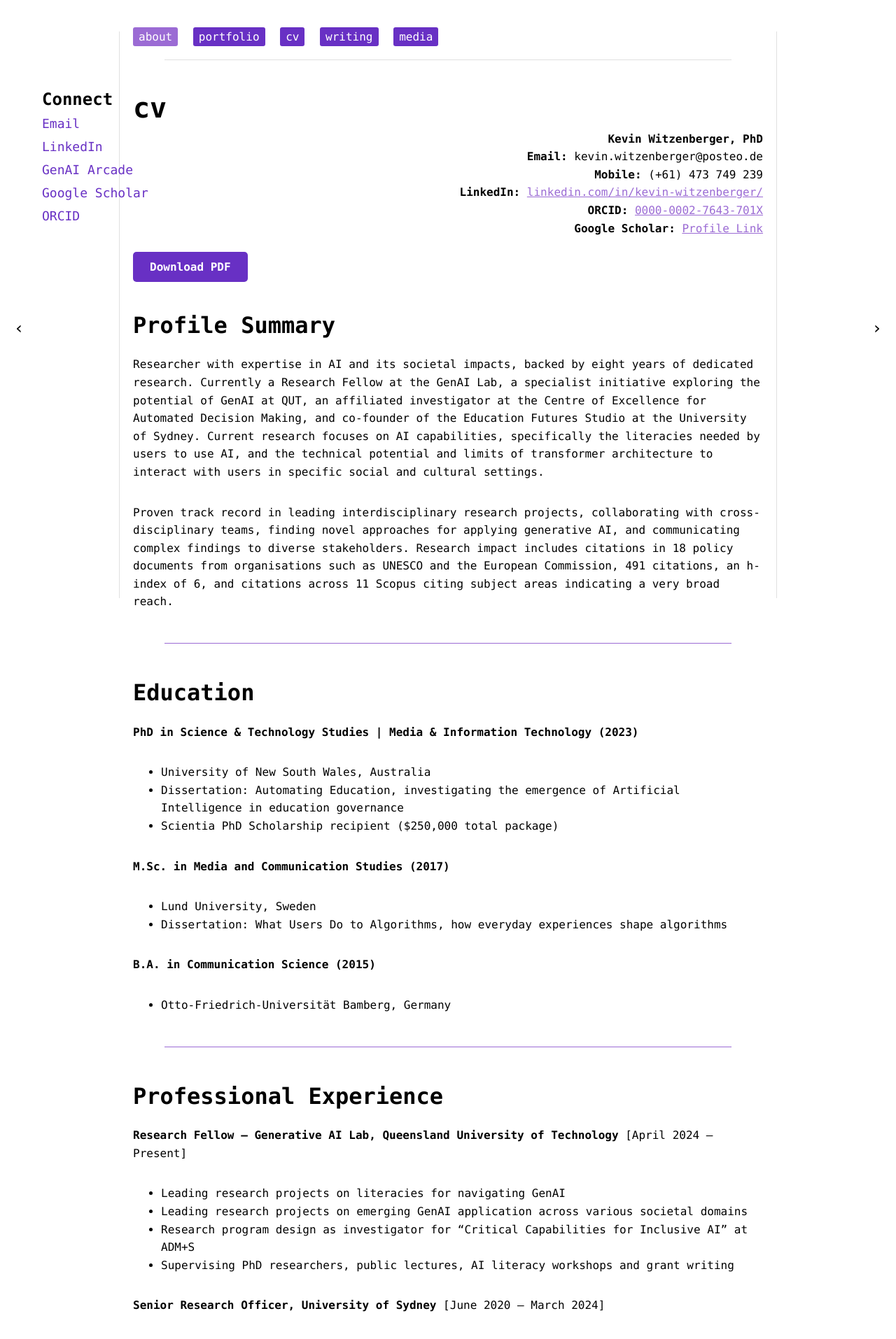
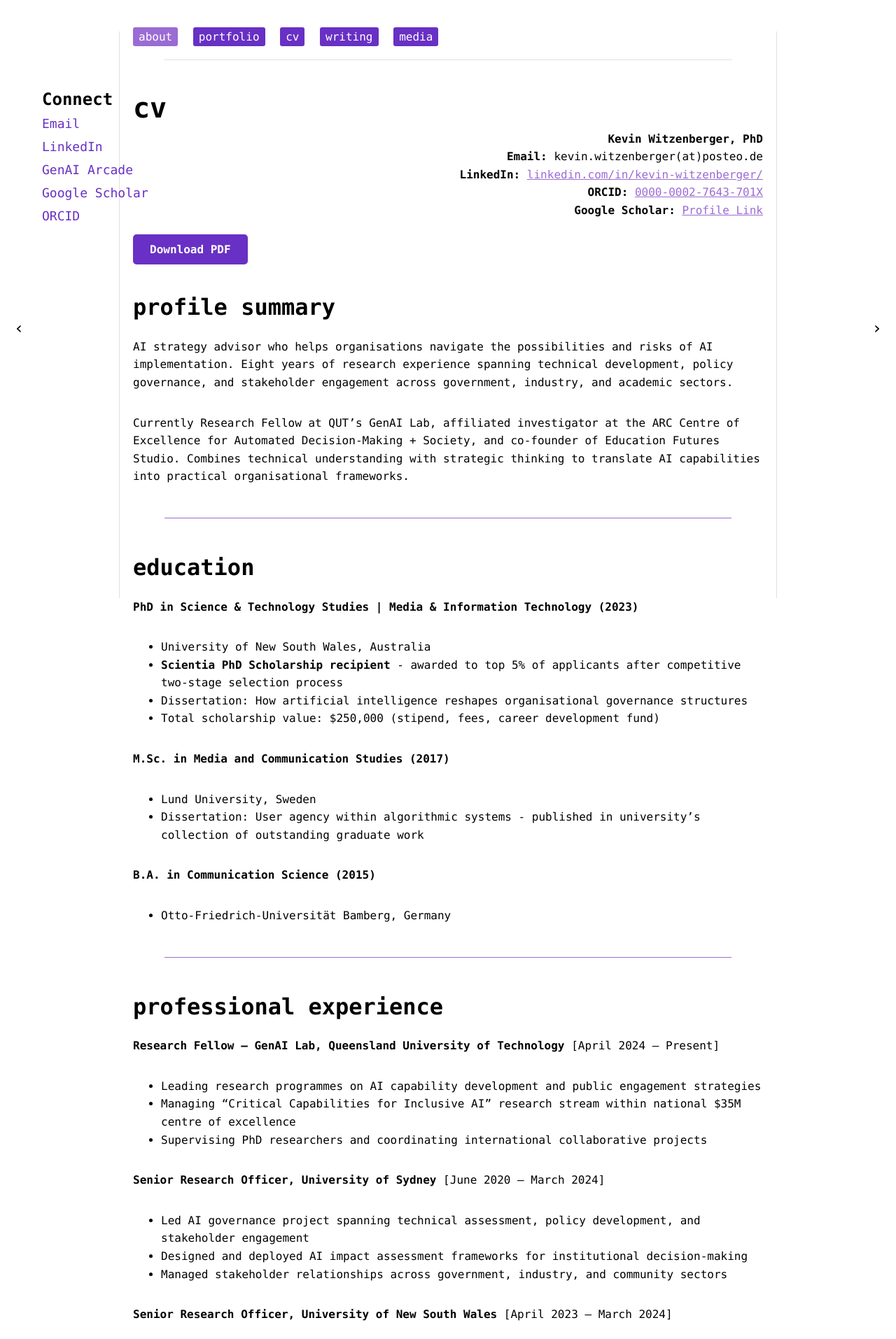
Before and after one commit to kevinwtz404/kevin-witzenberger, a Jekyll site: the page built from cv.md, in a window 1280 px wide. Shown: the top 1914 px of the page at 70% size. Built offline with Jekyll 4.4.1, drawn with Linux system fonts in a browser that asks for light colours; some of the changed text lies outside the part shown.

Commit message:
push to publish

```diff
--- a/_layouts/default.html
+++ b/_layouts/default.html
@@ -110,12 +110,13 @@
 }
 
 .headshot {
-    max-width: 400px;  /* Bigger on desktop */
+    max-width: 300px;  /* Bigger on desktop */
     width: auto;
     height: auto;
     border-radius: 8px;
+    margin-top: 20px;
     margin-left: auto;
-    margin-right: 0;   /* This aligns it right */
+    margin-right: 50px;   /* This aligns it right */
     margin-bottom: 20px;
     display: block;
 }
--- a/cv.md
+++ b/cv.md
@@ -6,8 +6,7 @@ title: cv
 # cv
 <div class="contact-info">
   <strong>Kevin Witzenberger, PhD</strong><br>
-  <strong>Email:</strong> kevin.witzenberger@posteo.de<br>
-  <strong>Mobile:</strong> (+61) 473 749 239<br>
+  <strong>Email:</strong> kevin.witzenberger(at)posteo.de<br>
   <strong>LinkedIn:</strong> <a href="https://linkedin.com/in/kevin-witzenberger/">linkedin.com/in/kevin-witzenberger/</a><br>
   <strong>ORCID:</strong> <a href="https://orcid.org/0000-0002-7643-701X">0000-0002-7643-701X</a><br>
   <strong>Google Scholar:</strong> <a href="https://scholar.google.com.au/citations?user=rzyG0ucAAAAJ&hl=en">Profile Link</a>
@@ -34,120 +33,126 @@ title: cv
   </a>
 </div>
 
+## profile summary
 
-## Profile Summary
+AI strategy advisor who helps organisations navigate the possibilities and risks of AI implementation. Eight years of research experience spanning technical development, policy governance, and stakeholder engagement across government, industry, and academic sectors.
 
-Researcher with expertise in AI and its societal impacts, backed by eight years of dedicated research. Currently a Research Fellow at the GenAI Lab, a specialist initiative exploring the potential of GenAI at QUT, an affiliated investigator at the Centre of Excellence for Automated Decision Making, and co-founder of the Education Futures Studio at the University of Sydney. Current research focuses on AI capabilities, specifically the literacies needed by users to use AI, and the technical potential and limits of transformer architecture to interact with users in specific social and cultural settings.
-
-Proven track record in leading interdisciplinary research projects, collaborating with cross-disciplinary teams, finding novel approaches for applying generative AI, and communicating complex findings to diverse stakeholders. Research impact includes citations in 18 policy documents from organisations such as UNESCO and the European Commission, 491 citations, an h-index of 6, and citations across 11 Scopus citing subject areas indicating a very broad reach.
+Currently Research Fellow at QUT's GenAI Lab, affiliated investigator at the ARC Centre of Excellence for Automated Decision-Making + Society, and co-founder of Education Futures Studio. Combines technical understanding with strategic thinking to translate AI capabilities into practical organisational frameworks.
 
 ---
 
-## Education
+## education
 
 **PhD in Science & Technology Studies | Media & Information Technology (2023)**
 - University of New South Wales, Australia
-- Dissertation: Automating Education, investigating the emergence of Artificial Intelligence in education governance
-- Scientia PhD Scholarship recipient ($250,000 total package)
+- **Scientia PhD Scholarship recipient** - awarded to top 5% of applicants after competitive two-stage selection process
+- Dissertation: How artificial intelligence reshapes organisational governance structures
+- Total scholarship value: $250,000 (stipend, fees, career development fund)
 
 **M.Sc. in Media and Communication Studies (2017)**
 - Lund University, Sweden
-- Dissertation: What Users Do to Algorithms, how everyday experiences shape algorithms
+- Dissertation: User agency within algorithmic systems - published in university's collection of outstanding graduate work
 
 **B.A. in Communication Science (2015)**
 - Otto-Friedrich-Universität Bamberg, Germany
 
 ---
 
-## Professional Experience
+## professional experience
 
-**Research Fellow – Generative AI Lab, Queensland University of Technology** [April 2024 – Present]
-- Leading research projects on literacies for navigating GenAI
-- Leading research projects on emerging GenAI application across various societal domains
-- Research program design as investigator for "Critical Capabilities for Inclusive AI" at ADM+S
-- Supervising PhD researchers, public lectures, AI literacy workshops and grant writing
+**Research Fellow – GenAI Lab, Queensland University of Technology** [April 2024 – Present]
+- Leading research programmes on AI capability development and public engagement strategies
+- Managing "Critical Capabilities for Inclusive AI" research stream within national $35M centre of excellence
+- Supervising PhD researchers and coordinating international collaborative projects
 
 **Senior Research Officer, University of Sydney** [June 2020 – March 2024]
-- Led the project on Artificial Intelligence and Technical Democracy in Education
-- Designed AI impact assessment toolkits for education
-- Advised the NSW Department of Education & Green party in Berlin on AI governance
+- Led AI governance project spanning technical assessment, policy development, and stakeholder engagement
+- Designed and deployed AI impact assessment frameworks for institutional decision-making
+- Managed stakeholder relationships across government, industry, and community sectors
 
 **Senior Research Officer, University of New South Wales** [April 2023 – March 2024]
-- Led publication efforts on right to repair and circular economy concerning digital technology
-- Published white papers and interdisciplinary research projects on digital health technology
+- Directed research initiatives on technology governance and digital policy
+- Published strategic analysis for government and industry on emerging technology regulation
 
-**Lecturer, Convenor & Tutor, School of Arts and Media, UNSW** [May 2021 – March 2024]
-- Lectured, tutored & developed courses on Media, Culture & Technology, Working with Data and Media Futures
-- Coordinated courses for 100+ students per semester
-- Supervised 2 PhD students
+**Lecturer & Course Convenor, University of New South Wales** [May 2021 – March 2024]
+- Developed and delivered courses on technology, data analysis, and digital futures to 100+ students per semester
+- Supervised research projects and mentored emerging researchers
 
 **Freelance Journalist, Spiegel.de** [2014 – 2016]
-- Published articles including "Operation Shamrock," "Ozon Hole Controversies," and "Tomas Reichental"
-- German-language publications for major German media outlet
+- Investigative journalism for major German media outlet
+- Published articles including "Operation Shamrock," "Ozone Hole Controversies," and profile interviews
 
 ---
 
-## Key Skills
+## key achievements
 
-**Research & Analysis**
-- Project Management: Managed international stakeholder communication for a $40M AUD Centre of Excellence grant application
-- Interdisciplinary Research: Collaborated with engineering, humanities, and computer science disciplines
-- Data Analysis & Methodology Innovation: Designed and published multiple research studies with novel methodologies
+**grant leadership & project management**
+- **Co-Chief Investigator, ARC Discovery Project:** $512,000 for "Generative AI and the future of academic writing and publishing" (2025-2027)
+- **Contributed to $38M research proposal development:** Coordinated partnerships across tech companies, telecommunications, humanitarian organisations, public institutions, and international universities
 
-**Communication & Leadership**
-- Stakeholder Communication: Presented research to policymakers, academics and industry
-- Grant Writing & Fundraising: Secured $512k AUD ARC Discovery Project as Co-Chief Investigator
-- Public Engagement: Contributing to The Conversation and other platforms for public understanding
+**policy impact & government advisory**
+- **Research cited in 18 policy documents** from UNESCO, European Commission, and national governments
+- **NSW Framework for GenAI in Schools:** Academic advisor on development and implementation affecting hundreds of thousands of students
+- **Education Futures Studio co-founder:** Recognised by government agencies as leading voice in AI policy
+- **International policy engagement:** Presented to European policymakers on AI governance
 
-**Technical Capabilities**
-- AI Systems Development: Built GenAI Arcade platform using Gradio applications with custom AI integrations
-- Programming: Python, R, web development (HTML/CSS)
-- Research Software: NVivo, Atlas.ti, Qualtrics, LaTeX
+**research impact & public engagement**
+- **491 citations** across 11 academic disciplines demonstrating cross-sector reach
+- **Contributing expert, The Conversation:** Articles reaching broad public audiences on AI governance
+- **Media coverage:** Research featured in international outlets including breakthrough work on AI training data integrity
 
 ---
 
-## Awards & Grants
+## core skills
 
-**ARC Discovery Project (Co-Chief Investigator):** Generative AI and the future of academic writing and publishing (2025, DP250100074) – $512,000 AUD
+**strategic & leadership**
+- Complex project management across government, industry, and academic sectors
+- Multi-stakeholder coordination and relationship management
+- Change management for technology adoption and organisational transformation
 
-**Scientia PhD Scholarship (2018-2023)** – $250,000 total package
-- $200,000 stipend over 4 years + covered tuition fees + $50,000 career development fund
-- UNSW's most competitive doctoral funding program
+**AI & technology expertise**
+- Technical literacy: can engage with code and system architectures while maintaining strategic focus
+- AI governance: practical frameworks for responsible implementation and risk assessment
+- Technology assessment: democratic approaches to evaluating emerging technologies
+- Regulatory understanding: AI policy development across multiple jurisdictions
+
+**communication & engagement**
+- Executive briefing and presentation to government ministers and industry leaders
+- Public communication through journalism, academic publishing, and media engagement
+- Training programme development and delivery for diverse professional audiences
+
+**languages & international experience**
+- German (native), English (fluent)
+- European Union citizenship with work authorisation across EU markets
+- Research and professional experience across Germany, Sweden, and Australia
 
 ---
 
-## Professional Affiliations
+## professional affiliations
 
-- Affiliated Investigator, ARC Centre of Excellence in Automated Decision-Making & Society
-- Co-founder, Education Futures Studio (University of Sydney)
-- Member, Association of Internet Researchers (AoIR)
-- Member, Society for Social Studies of Science (4S)
+- **Affiliated Investigator:** ARC Centre of Excellence for Automated Decision-Making & Society
+- **Co-founder:** Education Futures Studio, University of Sydney
+- **Member:** Association of Internet Researchers (AoIR)
+- **Member:** Society for Social Studies of Science (4S)
 
 ---
 
-## Selected Publications
+## selected publications
 
-**Recent Work (2024-2025)**
-- Burgess, J., He, W., Snoswell, A. & Witzenberger, K. (2024). Unboxing GenAI: Building capacities for public understanding of Generative AI. Available at SSRN
-- Mitchell, P., Riedlinger, M., Burgess, J., Snoswell, A., Witzenberger, K. & Goldenfein, J. (2024). Research GenAI: Situating generative AI in the scholarly economy. Selected Papers in Internet Research 2024
-- Witzenberger, K., Swist, T. & Gulson, K. (2024). Prototyping an EdTech Assessment Toolkit: Towards technical democracy. Selected Papers in Internet Research 2024
+- Burgess, J., He, W., Snoswell, A. & **Witzenberger, K.** (2024). Unboxing GenAI: Building capacities for public understanding of Generative AI. Available at SSRN: https://ssrn.com/abstract=4920305
 
-**Key Academic Publications**
-- Williamson, B., Gulson, K., Perrotta, C., & Witzenberger, K. (2022). Amazon and the new global connective architectures of education governance. *Harvard Educational Review*, 92(2), 231-256
-- Thompson, G., Gulson, K., Swist, T. & Witzenberger, K. (2023). Responding to sociotechnical controversies in education: a modest proposal toward technical democracy. *Learning, Media and Technology*, 48(2), 240-252
-- Witzenberger, K. & Gulson, K. (2021). Why EdTech is always right: students, data and machines in pre-emptive configurations. *Learning, Media and Technology*, 46(4), 420-434
-- Witzenberger, K. (2018). The Hyperdodge: How Users Resist Algorithmic Objects in Everyday Life. *Media Theory*, 2(2), 29-51
+- Mitchell, P., Riedlinger, M., Burgess, J., Snoswell, A., **Witzenberger, K.** & Goldenfein, J. (2024). Research GenAI: Situating generative AI in the scholarly economy. Selected Papers in Internet Research 2024.
 
-**Full publication list:** [Google Scholar Profile](https://scholar.google.com.au/citations?user=rzyG0ucAAAAJ&hl=en)
+- **Witzenberger, K.**, Swist, T. & Gulson, K. (2024). Prototyping an EdTech Assessment Toolkit: Towards technical democracy. Selected Papers in Internet Research 2024.
 
----
+- Williamson, B., Gulson, K., Perrotta, C., & **Witzenberger, K.** (2022). Amazon and the new global connective architectures of education governance. Harvard Educational Review, 92(2), 231-256.
 
-## Media & Public Engagement
+- Perrotta, C., Gulson, K., Williamson, B. & **Witzenberger, K.** (2021). Automation, APIs and the distributed labour of platform pedagogies in Google Classroom. Critical Studies in Education, 62(1), 97-113.
 
-**The Conversation (Active Contributor)**
-- "A weird phrase is plaguing scientific papers – and we traced it back to a glitch in AI training data" (2025) - viral coverage of "digital fossils" research
-- "Microsoft cuts data centre plans and hikes prices in push to make users carry AI costs" (2025)
+- Thompson, G., Gulson, K., Swist, T. & **Witzenberger, K.** (2023). Responding to sociotechnical controversies in education: A modest proposal toward technical democracy. Learning, Media and Technology, 48(2), 240-252.
 
-**Platform Development**
-- **GenAI Arcade** ([genai-arcade.net](http://genai-arcade.net/)) - Interactive AI literacy platform
-- **"Communicating with GenAI"** - Professional development course for AI engagement
+- **Witzenberger, K.** & Gulson, K. (2021). Why EdTech is always right: students, data and machines in pre-emptive configurations. Learning, Media and Technology, 46(4), 420-434.
+
+- Gulson, K. & **Witzenberger, K.** (2022). Repackaging authority: Artificial intelligence, automated governance and education trade shows. Journal of Education Policy, 37(1), 145-160.
+
+**Complete publication list:** [Google Scholar Profile](https://scholar.google.com.au/citations?user=rzyG0ucAAAAJ&hl=en)
--- a/media.md
+++ b/media.md
@@ -5,13 +5,13 @@ title: media
 
 # media
 
-My media work focuses on making AI research accessible to diverse audiences through public writing, podcast appearances, and interactive workshops. I bridge academic research and public understanding through engaging formats that help people navigate AI's impact on society.
+My media work focuses on making AI research accessible to diverse audiences through public writing, podcast appearances, and speaking engagements. I translate complex research into practical insights that help people navigate AI's impact on society.
 
 ---
 
-## The Conversation Articles
+## the conversation
 
-**Expert Contributor** | *Reaching hundreds of thousands of readers globally*
+**Expert Contributor**
 
 **"A weird phrase is plaguing scientific papers – and we traced it back to a glitch in AI training data"** (2025)
 *Co-authors: Aaron Snoswell, Rayane El Masri*
@@ -20,101 +20,28 @@ Breakthrough research on "digital fossils" in AI training data that gained inter
 
 **"Microsoft cuts data centre plans and hikes prices in push to make users carry AI costs"** (2025)
 *Co-author: Michael Richardson (UNSW)*
-Analysis of corporate AI cost-shifting strategies and their implications for users and organizations.
+Analysis of corporate AI cost-shifting strategies and their implications for users and organisations.
 [Read article →](https://theconversation.com/microsoft-cuts-data-centre-plans-and-hikes-prices-in-push-to-make-users-carry-ai-costs-250932)
 
 ---
 
-## Podcast Appearances
+## recent public speaking
 
-**Media Futures Podcast**
-Featured expert on predictive technologies in education and AI governance frameworks.
+**RMIT Panel Discussion** (2024)
+"Wicked Problems: AI, Ethics, Ecologies"
+Public panel on complex challenges in AI governance and environmental impact.
 
-**SoundCloud: "Spotlight: Kevin Witzenberger"**
-Research profile interview discussing AI literacy, democratic technology assessment, and the Education Futures Studio.
-
----
-
-## Interactive Workshops & Public Demonstrations
-
-### AI Literacy & Education
-
-**"Live Action Roleplay: Understanding Transformer Architecture"**
-Interactive workshop demystifying how AI systems work through hands-on group activities. Participants experience the mechanics of transformer models through collaborative exercises.
-
-**"Build Your Own RAG (Retrieval-Augmented Generation) System"**
-*ADM+S Centre of Excellence workshop series*
-Hands-on technical workshop teaching participants to create AI systems that can access and reason with external information sources.
-
-**"Communicating with GenAI" Professional Development Course**
-Multi-session program designed for working professionals covering:
-- Effective AI engagement strategies
-- Understanding AI capabilities and limitations
-- Ethical considerations in AI use
-- Governance frameworks for organizational AI adoption
-
-### Conference & Public Speaking
+**Weizenbaum Institute, Berlin** (2024)
+"Generative AI as digital media platform economy"
+International research presentation on platform economics of AI systems.
 
 **Queensland Association for Student Advisers Annual Meeting** (2024)
 "Preparing Students with the Skills Needed to Navigate an AI-Influenced Job Market"
 Keynote presentation on AI literacy in higher education.
 
-**Weizenbaum Institute, Berlin** (2024)
-"Generative AI as digital media platform economy"
-*Co-presenter: Jean Burgess*
-International research presentation on platform economics of AI systems.
-
-**RMIT Panel Discussion** (2024)
-"Wicked Problems: AI, Ethics, Ecologies"
-*Panelists: Prof. Kylie Pappalardo, Prof. Deborah Lupton, Everado Reyes*
-*Moderator: Prof. Anthony McCosker*
-Public panel on complex challenges in AI governance and environmental impact.
-
 ---
 
-## Media Coverage of Research
+## current research
 
-### International Coverage
-
-**Freethink**
-"AI thinks 'vegetative electron microscopy' is real — it's not"
-Coverage of the "digital fossils" research discovery.
-
-**Mirage News**
-Multiple articles covering research findings and policy implications.
-
-**Startup Daily**
-Republication and analysis of AI policy research.
-
-**Various international technology blogs and forums**
-Coverage of research on AI literacy, education governance, and democratic technology assessment.
-
----
-
-## Platform Development & Public Tools
-
-### GenAI Arcade
-**Interactive AI Literacy Platform** | [genai-arcade.net](http://genai-arcade.net/)
-Revolutionary hands-on learning platform that helps people understand AI through direct interaction rather than passive consumption. Features guided experiments and critical literacy components.
-
-### Education Futures Studio Public Resources
-Co-founder of public-facing research initiative providing:
-- AI governance frameworks for educational institutions
-- Democratic technology assessment toolkits
-- Policy briefings and white papers for public access
-
----
-
-## Speaking Topics & Expertise
-
-**Available for interviews, panels, and workshops on:**
-
-- **AI Literacy & Public Understanding:** Making AI accessible without oversimplification
-- **Democratic Technology Governance:** Participatory approaches to AI policy
-- **Education & AI:** Practical frameworks for institutional AI adoption
-- **Policy Translation:** Converting research insights into actionable guidance
-- **Interactive Learning:** Hands-on approaches to complex technology education
-
----
-
-*For media inquiries, speaking engagements, or workshop development, contact: [kevin.witzenberger@posteo.de](mailto:kevin.witzenberger@posteo.de)*
+**ARC Discovery Project: "Generative AI and the future of academic writing and publishing"** (2025-2027)
+Co-Chief Investigator on $512,000 research initiative examining how AI platforms reshape scholarly communication and knowledge production. The project investigates broader implications for how society creates, validates, and shares knowledge in an AI-mediated world.
--- a/portfolio.md
+++ b/portfolio.md
@@ -5,30 +5,43 @@ title: portfolio
 
 # portfolio
 
-## GenAI Arcade: Interactive AI Literacy Platform
+## genAI arcade: interactive ai literacy platform
 
-**Challenge:** Most AI education is either too technical for general users or too superficial to be useful. People need hands-on experience to understand AI capabilities and limitations, but existing resources don't bridge this gap effectively.
+Understanding generative AI is challenging when most resources are either too technical, gloss over environmental costs, or present apocalyptic scenarios. The GenAI Arcade addresses this gap by letting people learn about AI through direct interaction rather than passive consumption.
 
-**Solution:** I developed GenAI Arcade—an interactive platform that lets people learn about AI by actually using it. Rather than reading about AI, users experiment with different AI systems through guided activities and games.
+The platform features interactive games that reveal both AI capabilities and limitations. Users experiment with different AI systems, testing boundaries and exploring what happens when pushed in unexpected directions. No technical background or coding knowledge required.
 
-### What It Does
-- **Learning Through Interaction:** Users engage directly with AI systems to understand how they work
-- **Critical Literacy:** Addresses not just capabilities but also limitations, environmental costs, and responsible use
-- **Accessible Design:** No technical background required, but provides genuine understanding
-- **Practical Focus:** Teaches when to use AI, when to avoid it, and how to use it effectively
+### approach
 
-### Technical Implementation
-Built using Gradio applications with custom AI integrations I configured across multiple platforms. The modular design allows for easy expansion and adaptation to different learning contexts.
+* **Learning through experimentation:** Direct interaction with AI systems rather than theoretical explanations
+* **Critical engagement:** Addresses environmental costs, corporate accountability, and realistic limitations alongside capabilities
+* **Practical skills development:** Teaches better prompting, when to choose AI over simpler tools, and how to evaluate AI outputs
+* **Democratic participation:** Empowers users to make informed decisions about AI adoption and hold developers accountable
 
-### Why This Matters
-Organizations investing in AI need their people to actually understand these tools. GenAI Arcade demonstrates a new approach to AI literacy that could be adapted for:
-- **Corporate training programs** for AI transformation initiatives
-- **Executive education** on AI capabilities and limitations
-- **Client education** for technology companies
-- **Public engagement** around AI policy and governance
+### outcomes
 
-**Visit the platform:** [genai-arcade.net](http://genai-arcade.net/)
+The platform helps users develop practical AI literacy: writing better prompts, understanding environmental trade-offs, seeing through marketing claims, and making informed decisions about when to use or avoid AI tools.
 
-*This project represents my approach to AI literacy: hands-on, critical, and focused on empowering people to engage effectively with AI systems.*
+### technical implementation
+
+Built using modular Gradio applications with custom AI integrations. Designed for adaptability across organisational contexts.
+
+**Platform:** [genai-arcade.net](http://genai-arcade.net/)
 
 ---
+
+## ai literacy & professional development
+
+**Faculty Development Sessions** - Interactive discussions on generative AI capabilities, challenges, and implications for academic work. Sessions cover the distinction between analytical and generative AI, productivity applications, and critical reflections on environmental costs and responsible use.
+
+**Interactive AI Architecture Sessions** - Tactile workshops where participants experience transformer architecture by acting out computational processes, providing an accessible way to understand the mechanics behind systems like ChatGPT.
+
+**Retrieval Augmented Generation (RAG) Workshops** - Technical workshops teaching participants to build their own RAG systems, vectorise databases, and explore how to augment large language models with custom data.
+
+---
+
+## policy development & advisory
+
+Research cited in 18 policy documents from organisations including UNESCO and the European Commission, with input to policy decisions at state and federal levels across Australia and Europe. This includes public engagement with European policymakers through lectures on automation to the Green Party's Bildung working group in Berlin.
+
+Education Futures Studio: Co-founded research initiative recognised by government agencies as a leading voice in AI policy. Provided academic advisory work on the NSW Framework for Generative AI in Schools, adopted across the NSW school system affecting hundreds of thousands of students.
```
Also changed, not shown: index.md (+20 -17 lines), writing.md (+6 -14 lines), 5 other files.
